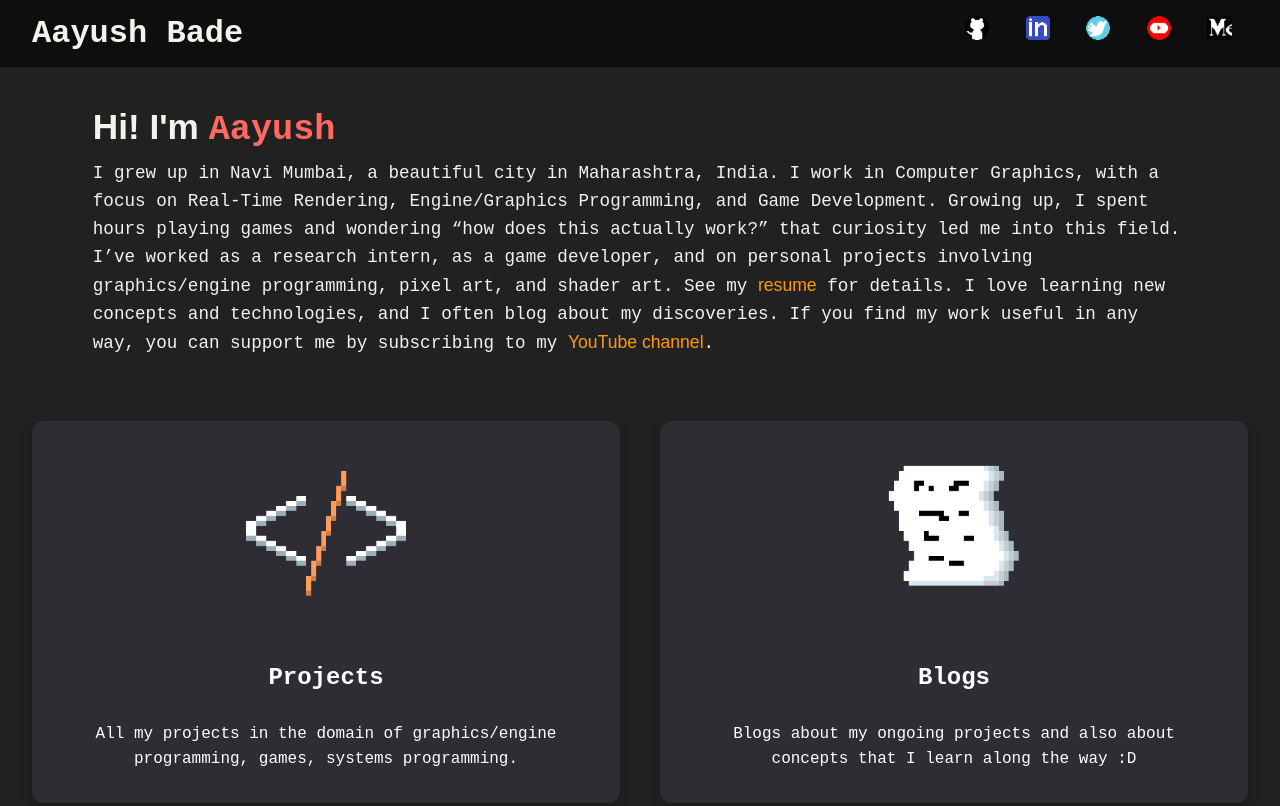
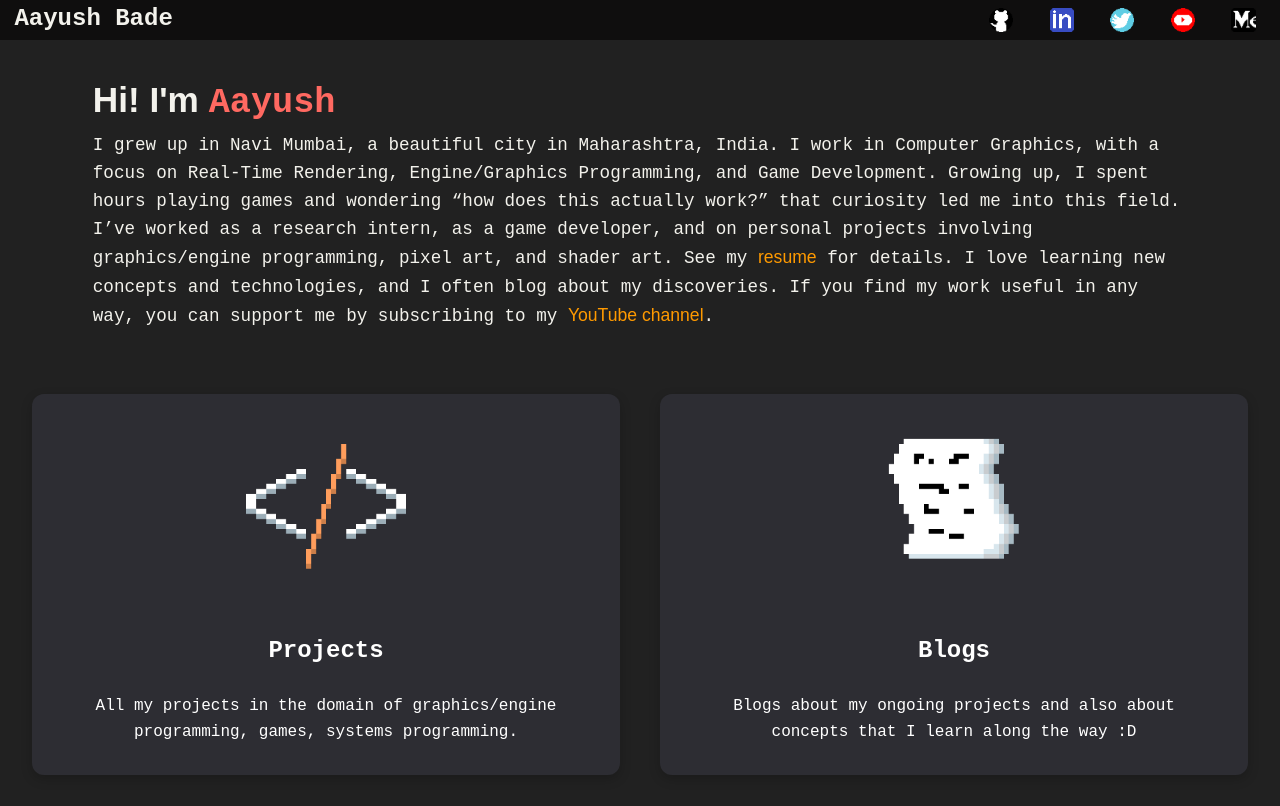
Before and after one commit to AayushBade14/Portfolio, a plain HTML site: page index.html in a window 1280 px wide. Shown: the top 806 px of the page. Drawn offline with Linux system fonts and the light colour scheme.

Commit message:
Fixed navbar

```diff
--- a/styles.css
+++ b/styles.css
@@ -16,7 +16,6 @@ body{
 .navbar{
   display: flex;
   justify-content: space-between;
-  padding: 0.5rem 2rem;
   background: #0F0E0E;
   top: 0;
 }
@@ -35,9 +34,9 @@ body{
 }
 
 .navbar .logo{
-  font-size: 2rem;
+  font-size: 1.5rem;
   font-weight: bold;
-  padding-left: 0 2rem 0 2rem;
+  padding-left: 0.9rem;
   font-family: "Space Mono", monospace, serif;
 }
 
@@ -55,6 +54,10 @@ body{
 
 .navbar .socials a:hover{
   color: #FF9A00;
+}
+
+.navbar .socials{
+  padding-right: 0.5rem;
 }
 
 /* Intro */
```
